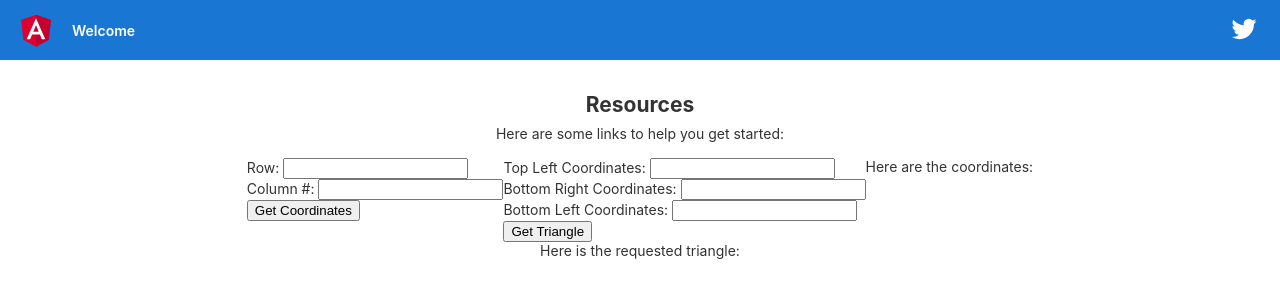
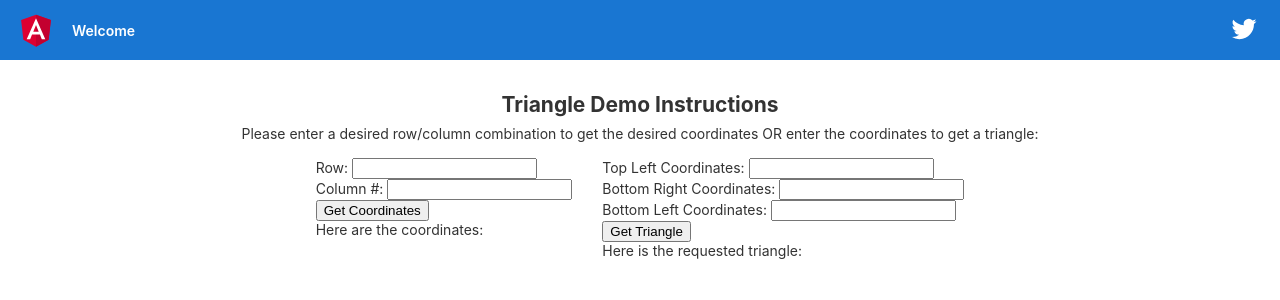
Before and after one commit to billlittlered/TriangleDemo, an Angular app in the folder triangle-ui/: page / in a window 1280 px wide. Shown: the top 300 px of the page. Built offline with nearby package versions, Linux system fonts and the light colour scheme.

Commit message:
Improved UI formatting.

```diff
--- a/triangle-ui/src/app/app.component.css
+++ b/triangle-ui/src/app/app.component.css
@@ -283,3 +283,7 @@
       visibility: hidden;
     }
   }
+
+  .rightForm {
+    padding-left: 30px;
+  }
--- a/triangle-ui/src/app/app.component.html
+++ b/triangle-ui/src/app/app.component.html
@@ -44,10 +44,11 @@
 
 
   <!-- Resources -->
-  <h2>Resources</h2>
-  <p>Here are some links to help you get started:</p>
+  <h2>Triangle Demo Instructions</h2>
+  <p>Please enter a desired row/column combination to get the desired coordinates OR enter the coordinates to get a triangle:</p>
 
   <div class="card-container">
+      <div>
         <form [formGroup]="rowColumnForm">
             <label>
               Row:
@@ -60,8 +61,14 @@
             </label>
             <br />
             <button (click)="getCoordinates()">Get Coordinates</button>
+            <div>
+                Here are the coordinates:
+                <br />
+                <b>{{coordinates}}</b>
+              </div>
         </form>
-
+      </div>
+      <div class="rightForm">
         <form [formGroup]="coordinatesForm">
           <label>
             Top Left Coordinates:
@@ -79,23 +86,14 @@
           </label>
           <br />
           <button (click)="getTriangle()">Get Triangle</button>
-      </form>
-
           <br />
           <div>
-      Here are the coordinates:
+            Here is the requested triangle: <b>{{rowColumn}}</b>
+          </div>
+        </form>
+      </div>
     <br />
-      {{coordinates}}
   </div>
-    <div>
-      Here is the requested triangle: {{rowColumn}}
-    </div>
-  </div>
-
-
-
-
-
 </div>
 
 <!-- * * * * * * * * * * * * * * * * * * * * * * * * * * * * * * * -->
```
Lines whose indentation alone changed are shown as unchanged.
